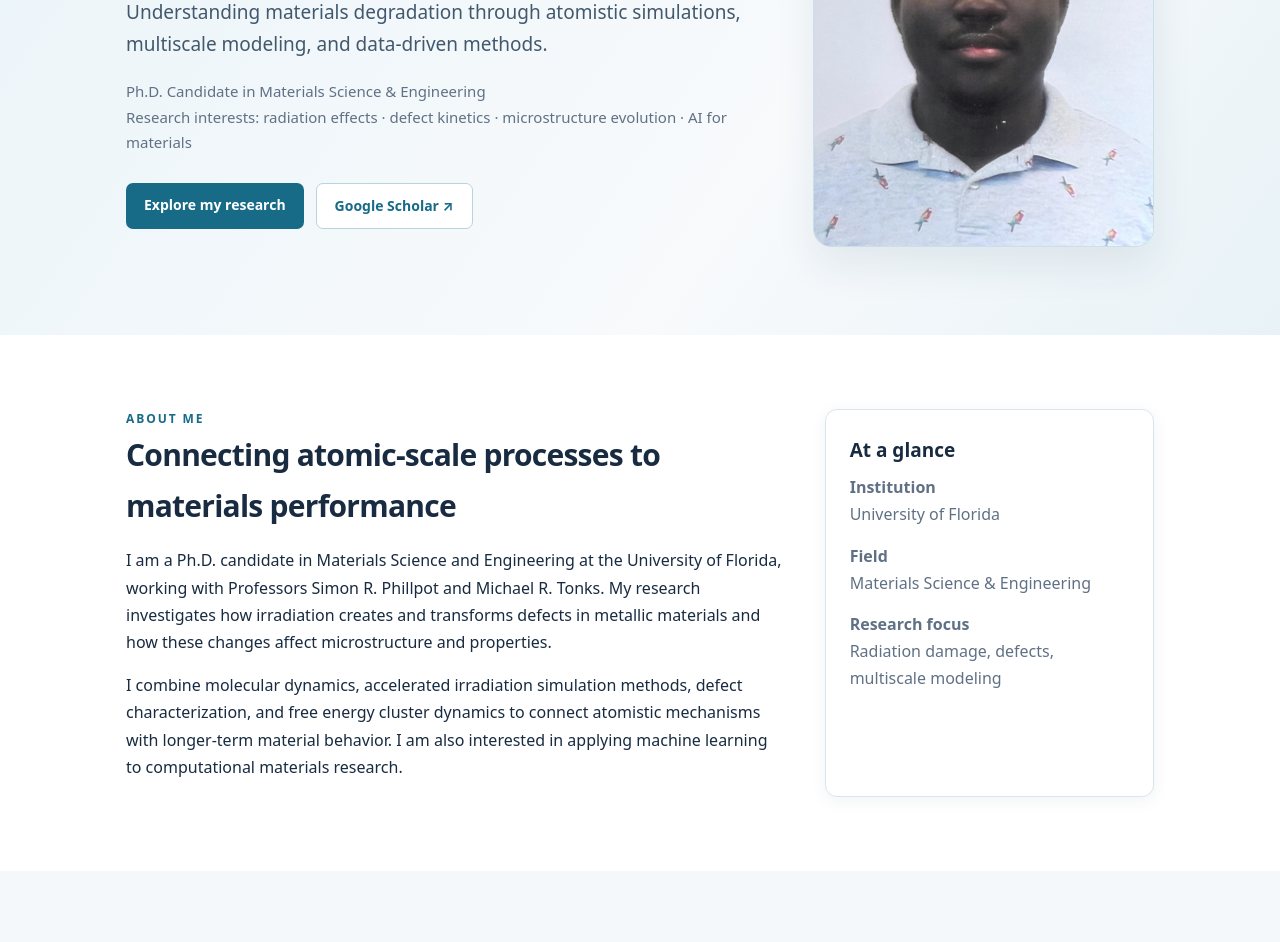
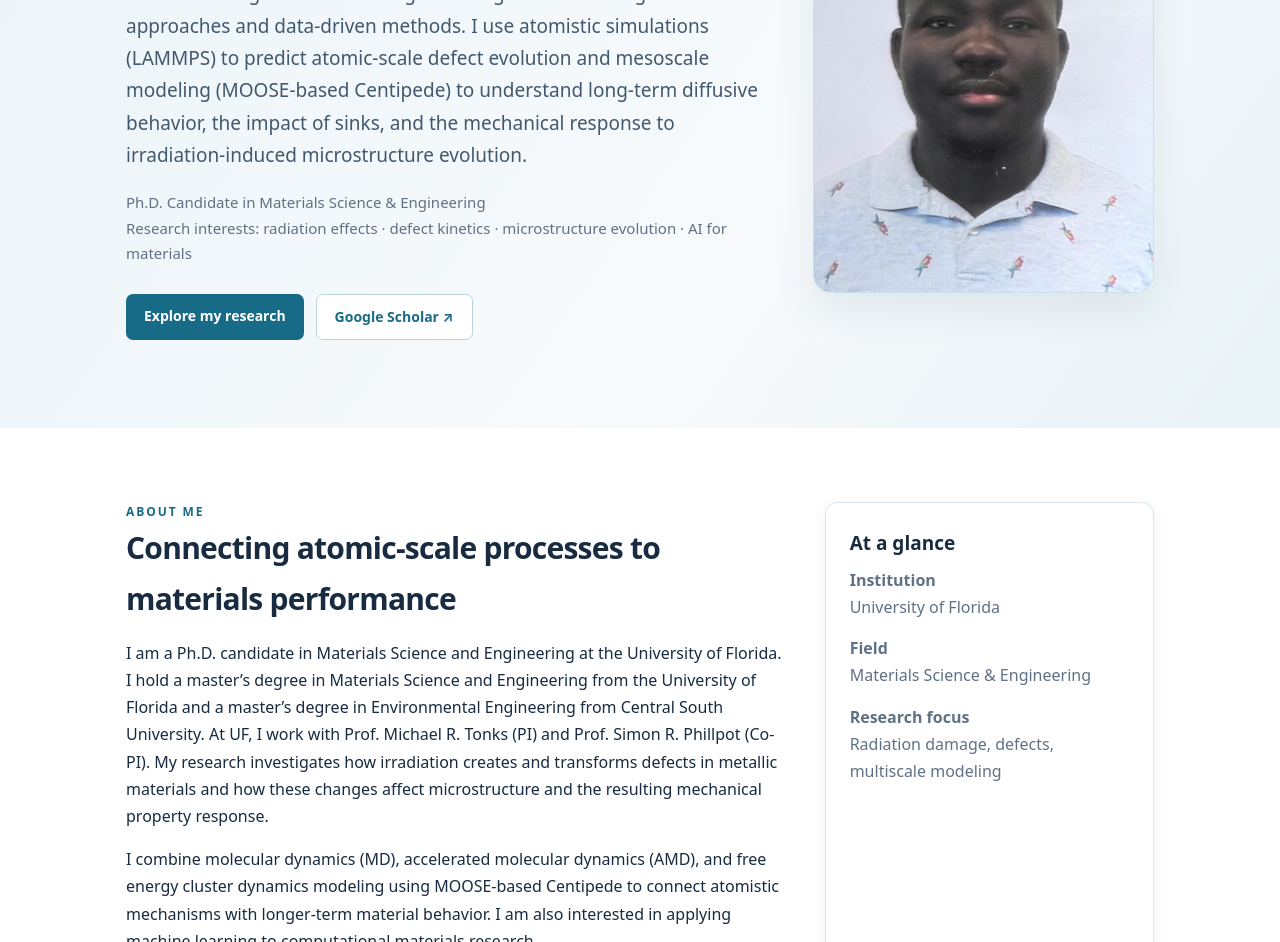
Before and after one commit to Alhassan1109/Alhassan1109.github.io, a plain HTML site: page index.html in a window 1280 px wide. Shown: the part 313-1255 px from the top of the page. Drawn offline with Linux system fonts and the light colour scheme.

Commit message:
Add files via upload

```diff
--- a/index.html
+++ b/index.html
@@ -47,7 +47,6 @@ section{scroll-margin-top:90px}
 <a href="#contact">
       Contact
      </a>
-
 <a href="#honors">
       Honors
      </a>
@@ -69,9 +68,7 @@ section{scroll-margin-top:90px}
 <h1>
        Alhassan Issaka
       </h1>
-<p class="lead">
-       Understanding materials degradation through atomistic simulations, multiscale modeling, and data-driven methods.
-      </p>
+<p class="lead">Understanding materials damage and degradation through multiscale approaches and data-driven methods. I use atomistic simulations (LAMMPS) to predict atomic-scale defect evolution and mesoscale modeling (MOOSE-based Centipede)  to understand long-term diffusive behavior, the impact of sinks, and the mechanical response to irradiation-induced microstructure evolution.</p>
 <p class="tagline">
        Ph.D. Candidate in Materials Science &amp; Engineering
        <br/>
@@ -100,12 +97,8 @@ section{scroll-margin-top:90px}
 <h2>
        Connecting atomic-scale processes to materials performance
       </h2>
-<p>
-       I am a Ph.D. candidate in Materials Science and Engineering at the University of Florida, working with Professors Simon R. Phillpot and Michael R. Tonks. My research investigates how irradiation creates and transforms defects in metallic materials and how these changes affect microstructure and properties.
-      </p>
-<p>
-       I combine molecular dynamics, accelerated irradiation simulation methods, defect characterization, and free energy cluster dynamics to connect atomistic mechanisms with longer-term material behavior. I am also interested in applying machine learning to computational materials research.
-      </p>
+<p>I am a Ph.D. candidate in Materials Science and Engineering at the University of Florida. I hold a master’s degree in Materials Science and Engineering from the University of Florida and a master’s degree in Environmental Engineering from Central South University. At UF, I work with Prof. Michael R. Tonks (PI) and Prof. Simon R. Phillpot (Co-PI). My research investigates how irradiation creates and transforms defects in metallic materials and how these changes affect microstructure and the resulting mechanical property response.</p>
+<p>I combine molecular dynamics (MD), accelerated molecular dynamics (AMD), and free energy cluster dynamics modeling using MOOSE-based Centipede to connect atomistic mechanisms with longer-term material behavior. I am also interested in applying machine learning to computational materials research.</p>
 </div>
 <div class="card">
 <h3>
@@ -135,7 +128,6 @@ section{scroll-margin-top:90px}
 </div>
 </div>
 </section>
-
 <section id="research">
 <div class="wrap">
 <div class="eyebrow">
```
